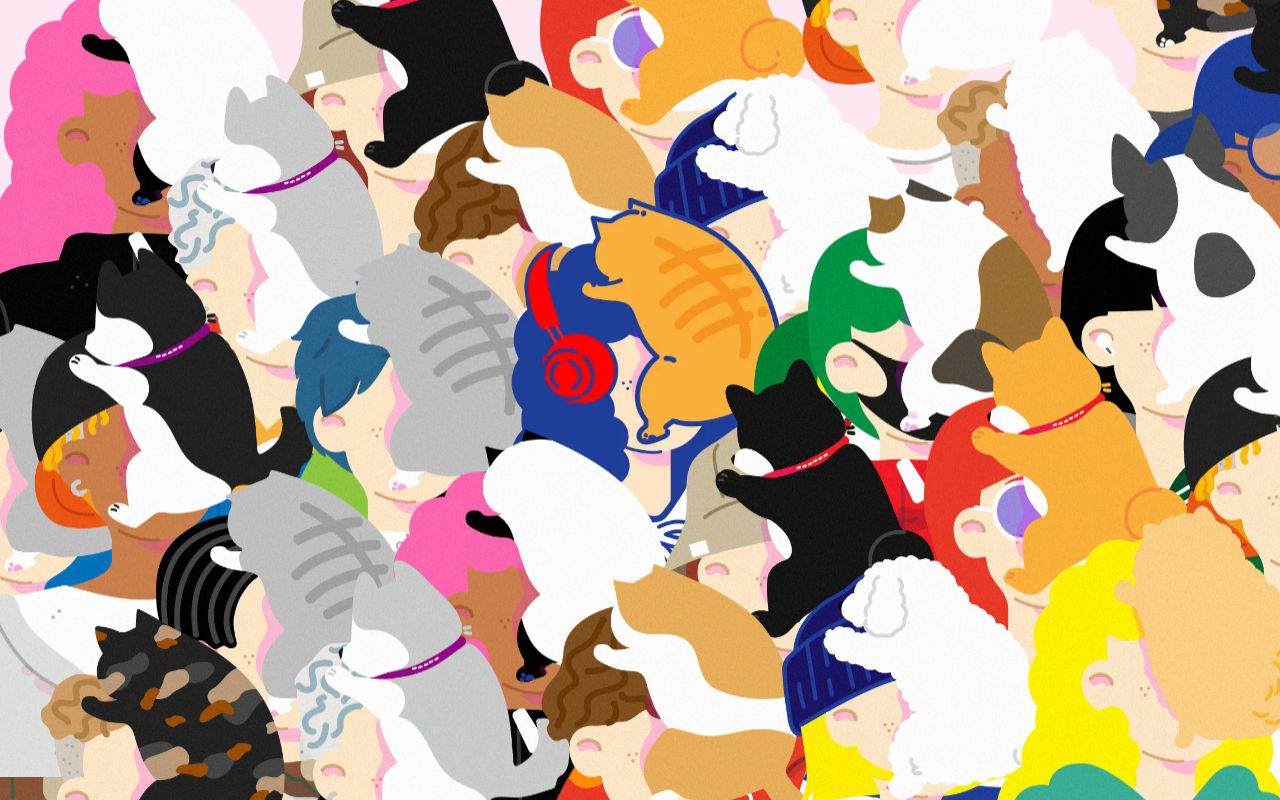
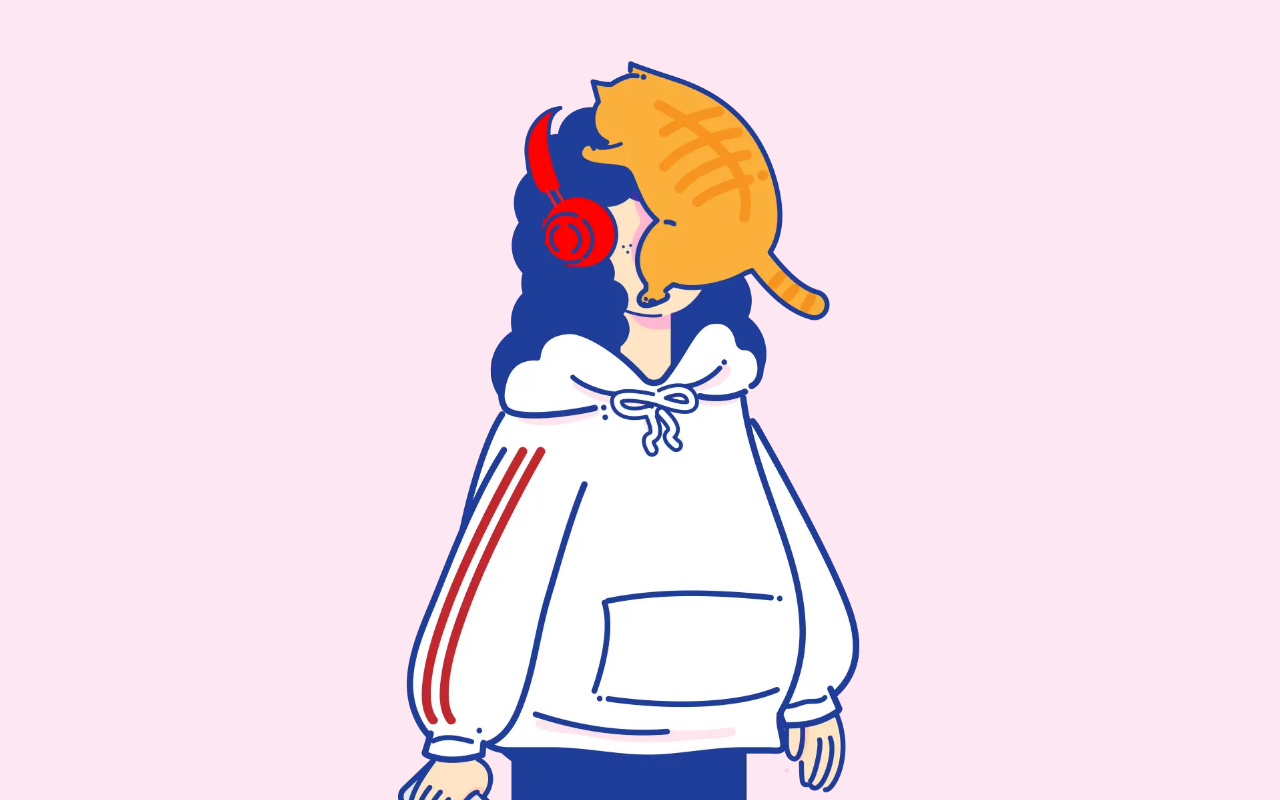
Before and after one commit to khinekyaw/fluffyhugs, a Next.js app: page / in a window 1280 px wide. Built offline with nearby package versions, Linux system fonts and the light colour scheme.

Commit message:
add gsap

```diff
--- a/package.json
+++ b/package.json
@@ -13,6 +13,7 @@
     "@react-three/fiber": "^8.15.10",
     "@types/three": "^0.158.2",
     "framer-motion": "^10.16.4",
+    "gsap": "^3.12.2",
     "next": "14.0.2",
     "react": "^18",
     "react-dom": "^18",
--- a/src/components/FirstPage.tsx
+++ b/src/components/FirstPage.tsx
@@ -67,19 +67,13 @@ const FirstPage = () => {
           'left-1/2 top-1/2 -translate-x-1/2 -translate-y-1/2'
         )}
       >
-        {images.map((image, idx) => (
-          <div
-            key={idx}
-            className={cn('absolute top-0 w-[45%]', 'animate-jump')}
-            style={{
-              top: image.pos.top + '%',
-              left: image.pos.left + '%',
-              animationDelay: `${-0.1 * idx}s`,
-            }}
-          >
+        {images.map((image, idx) =>
+          idx === 13 ? (
             <div
+              key={idx}
               className={cn(
-                'absolute w-full -translate-x-1/2 -translate-y-1/2'
+                'absolute top-0 w-[45%] left-1/2 -translate-x-1/2'
+                //  'animate-jump'
               )}
             >
               <Image
@@ -89,8 +83,30 @@ const FirstPage = () => {
                 priority
               />
             </div>
-          </div>
-        ))}
+          ) : // <div
+          //   key={idx}
+          //   className={cn('absolute top-0 w-[45%]', 'animate-jump')}
+          //   style={{
+          //     top: image.pos.top + '%',
+          //     left: image.pos.left + '%',
+          //     animationDelay: `${-0.1 * idx}s`,
+          //   }}
+          // >
+          //   <div
+          //     className={cn(
+          //       'absolute w-full -translate-x-1/2 -translate-y-1/2'
+          //     )}
+          //   >
+          //     <Image
+          //       src={image.src}
+          //       alt=""
+          //       className="w-full h-auto"
+          //       priority
+          //     />
+          //   </div>
+          // </div>
+          null
+        )}
       </div>
     </div>
   )
```
Also changed, not shown: 1 other file (tests, documents, lock files or other folders).
